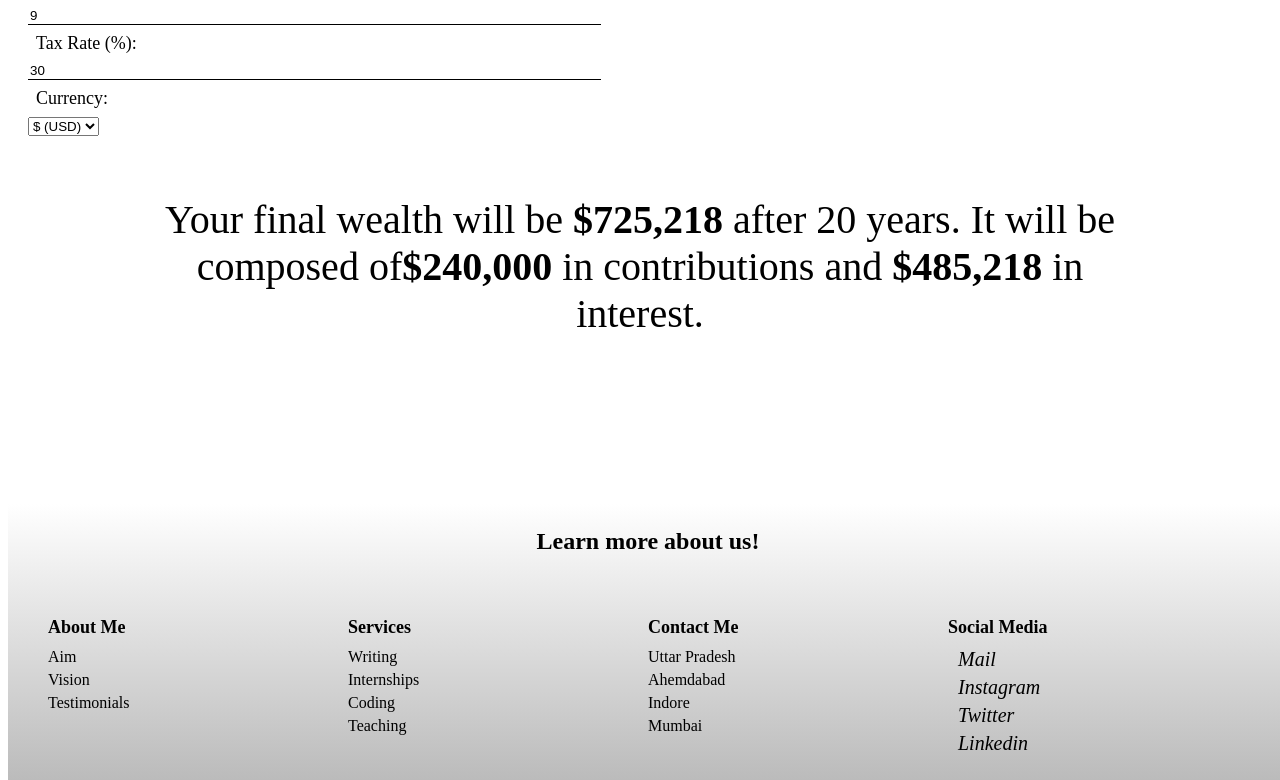
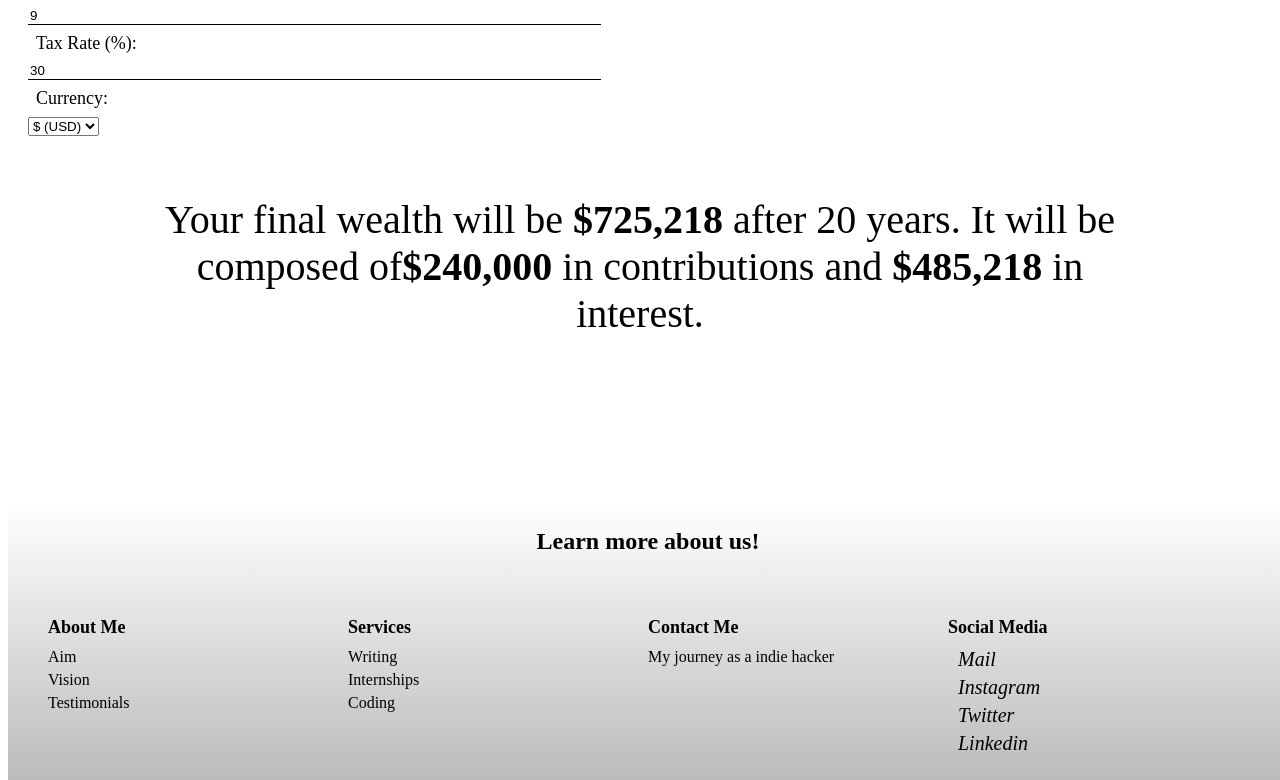
Before and after one commit to marionlouis1/interest-calculator, a Next.js app: page / in a window 1280 px wide. Shown: the part 524-1304 px from the top of the page. Built offline with nearby package versions, Linux system fonts and the light colour scheme.

Commit message:
edit footer proper links

```diff
--- a/components/footer.js
+++ b/components/footer.js
@@ -32,23 +32,11 @@ const Footer = () => {
               <a href="#" className="footer-link">
                 Coding
               </a>
-              <a href="#" className="footer-link">
-                Teaching
-              </a>
             </div>
             <div className="column">
               <p className="heading">Contact Me</p>
               <a href="#" className="footer-link">
-                Uttar Pradesh
-              </a>
-              <a href="#" className="footer-link">
-                Ahemdabad
-              </a>
-              <a href="#" className="footer-link">
-                Indore
-              </a>
-              <a href="#" className="footer-link">
-                Mumbai
+                My journey as a indie hacker
               </a>
             </div>
             <div className="column">
```
